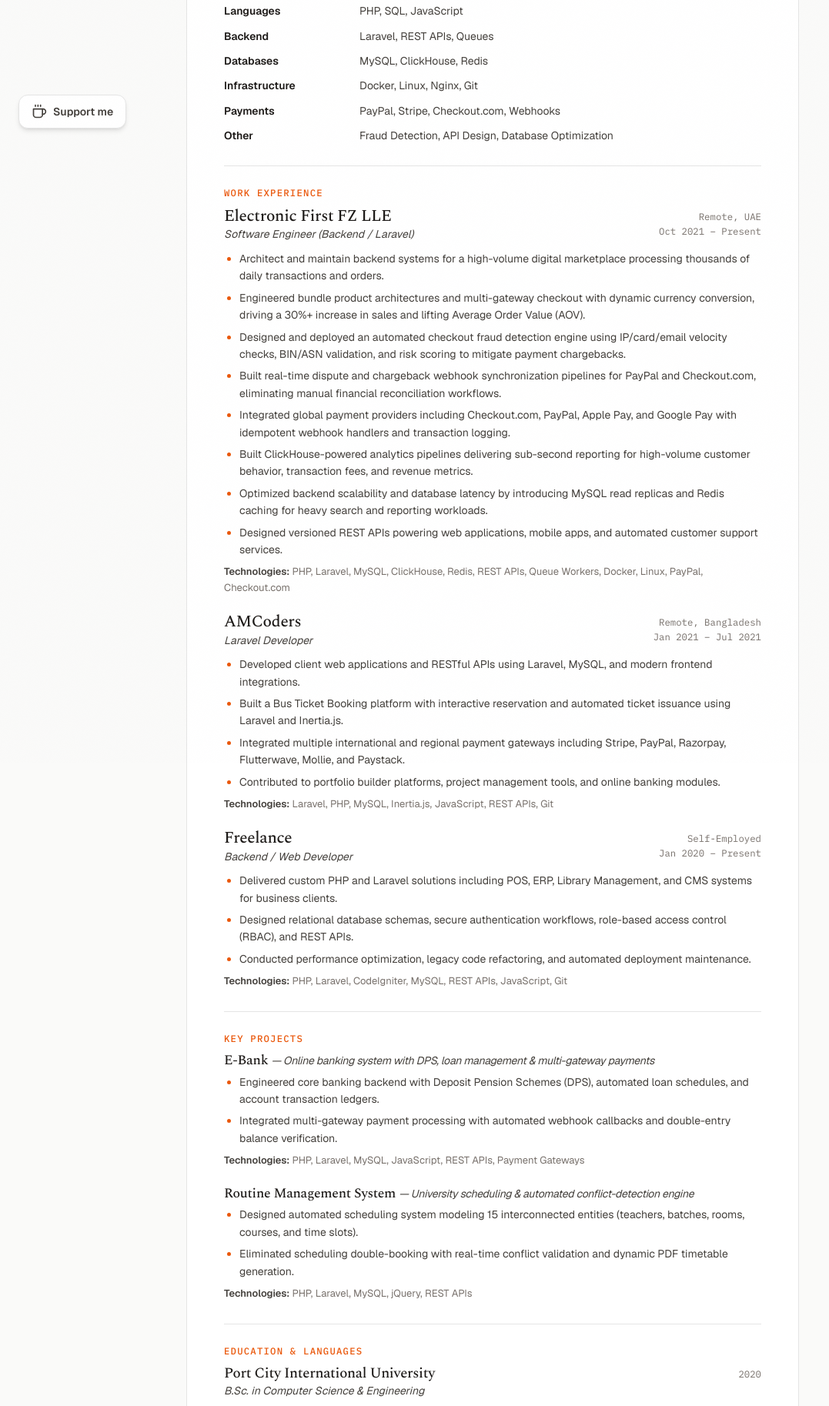
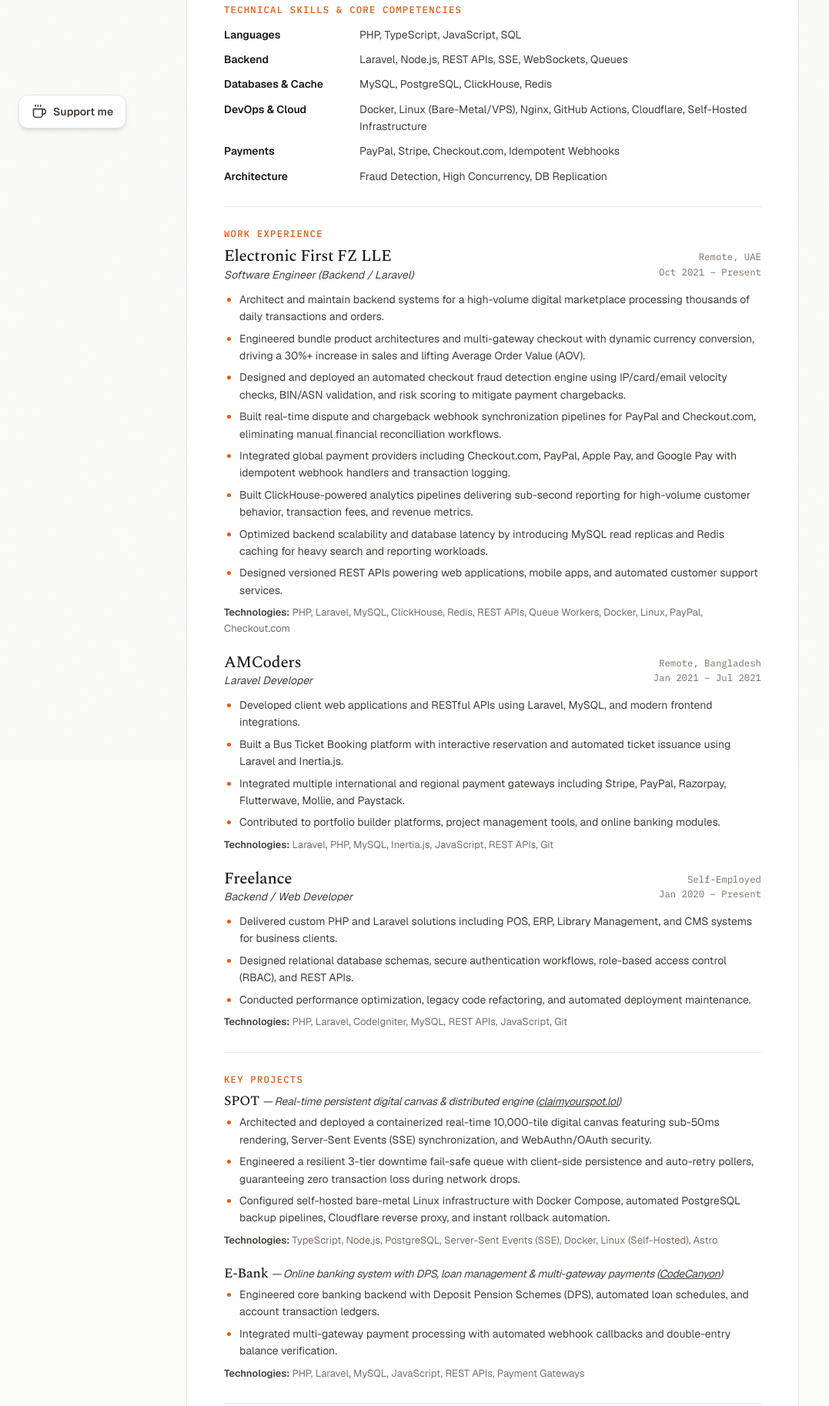
Before and after one commit to fazleyrabby/astro-portfolio, an Astro site in the folder apps/web/: page /resume in a window 1280 px wide. Shown: the part 609-2436 px from the top of the page at 77% size, without its empty margins (0-1077 px from the left). Built offline with nearby package versions, Linux system fonts and the light colour scheme; Astro itself is replaced by a stand-in of ours; some packages are replaced by stand-ins of ours; no server answers; the database is empty; what tailwindcss-animation-delay would draw is missing.

Commit message:
feat(resume): update resume with SPOT, self-hosted infrastructure, and ATS optimizations

```diff
--- a/apps/web/src/pages/resume.astro
+++ b/apps/web/src/pages/resume.astro
@@ -34,6 +34,8 @@ import MainLayout from '@layouts/MainLayout.astro';
             <a href="https://github.com/fazleyrabby" target="_blank">github.com/fazleyrabby</a>
             <span class="cv-sep">|</span>
             <a href="https://fazleyrabbi.xyz" target="_blank">fazleyrabbi.xyz</a>
+            <span class="cv-sep">|</span>
+            <span>Chittagong, Bangladesh (Open to Remote)</span>
           </div>
         </div>
 
@@ -43,7 +45,7 @@ import MainLayout from '@layouts/MainLayout.astro';
           <section class="cv-section">
             <h3 class="cv-section-title">Professional Summary</h3>
             <p class="cv-summary">
-              Backend Engineer with 5+ years of professional experience building production e-commerce and digital marketplace systems using PHP, Laravel, MySQL, REST APIs, Redis, and third-party integrations. Experienced in payments, fraud detection, asynchronous processing, database optimization, and scalable backend architecture.
+              Backend Engineer with 5+ years of professional experience building high-performance e-commerce platforms, distributed systems, and real-time backend architectures using PHP, Laravel, Node.js, TypeScript, MySQL, and Redis. Proven expertise in multi-gateway payments, automated fraud prevention, asynchronous processing, database scaling, and production cloud & self-hosted Linux environments.
             </p>
           </section>
 
@@ -52,22 +54,22 @@ import MainLayout from '@layouts/MainLayout.astro';
             <h3 class="cv-section-title">Technical Skills & Core Competencies</h3>
             <div class="cv-skills-grid">
               <span class="cv-skill-cat">Languages</span>
-              <span class="cv-skill-val">PHP, SQL, JavaScript</span>
+              <span class="cv-skill-val">PHP, TypeScript, JavaScript, SQL</span>
 
               <span class="cv-skill-cat">Backend</span>
-              <span class="cv-skill-val">Laravel, REST APIs, Queues</span>
+              <span class="cv-skill-val">Laravel, Node.js, REST APIs, SSE, WebSockets, Queues</span>
 
-              <span class="cv-skill-cat">Databases</span>
-              <span class="cv-skill-val">MySQL, ClickHouse, Redis</span>
+              <span class="cv-skill-cat">Databases & Cache</span>
+              <span class="cv-skill-val">MySQL, PostgreSQL, ClickHouse, Redis</span>
 
-              <span class="cv-skill-cat">Infrastructure</span>
-              <span class="cv-skill-val">Docker, Linux, Nginx, Git</span>
+              <span class="cv-skill-cat">DevOps & Cloud</span>
+              <span class="cv-skill-val">Docker, Linux (Bare-Metal/VPS), Nginx, GitHub Actions, Cloudflare, Self-Hosted Infrastructure</span>
 
               <span class="cv-skill-cat">Payments</span>
-              <span class="cv-skill-val">PayPal, Stripe, Checkout.com, Webhooks</span>
+              <span class="cv-skill-val">PayPal, Stripe, Checkout.com, Idempotent Webhooks</span>
 
-              <span class="cv-skill-cat">Other</span>
-              <span class="cv-skill-val">Fraud Detection, API Design, Database Optimization</span>
+              <span class="cv-skill-cat">Architecture</span>
+              <span class="cv-skill-val">Fraud Detection, High Concurrency, DB Replication</span>
             </div>
           </section>
 
@@ -155,10 +157,27 @@ import MainLayout from '@layouts/MainLayout.astro';
           <section class="cv-section">
             <h3 class="cv-section-title">Key Projects</h3>
             <div class="cv-entries">
+              <!-- SPOT -->
               <div class="cv-entry">
                 <h4 class="cv-project-title">
-                  <span class="cv-project-name">E-Bank</span>
-                  <span class="cv-project-sub">— Online banking system with DPS, loan management & multi-gateway payments</span>
+                  <span class="cv-project-name">SPOT</span>
+                  <span class="cv-project-sub">— Real-time persistent digital canvas & distributed engine (<a href="https://claimyourspot.lol" target="_blank" style="color: inherit; text-decoration: underline;">claimyourspot.lol</a>)</span>
+                </h4>
+                <ul class="cv-list">
+                  <li>Architected and deployed a containerized real-time 10,000-tile digital canvas featuring sub-50ms rendering, Server-Sent Events (SSE) synchronization, and WebAuthn/OAuth security.</li>
+                  <li>Engineered a resilient 3-tier downtime fail-safe queue with client-side persistence and auto-retry pollers, guaranteeing zero transaction loss during network drops.</li>
+                  <li>Configured self-hosted bare-metal Linux infrastructure with Docker Compose, automated PostgreSQL backup pipelines, Cloudflare reverse proxy, and instant rollback automation.</li>
+                </ul>
+                <p class="cv-tech">
+                  <strong>Technologies:</strong> TypeScript, Node.js, PostgreSQL, Server-Sent Events (SSE), Docker, Linux (Self-Hosted), Astro
+                </p>
+              </div>
+
+              <!-- E-Bank -->
+              <div class="cv-entry">
+                <h4 class="cv-project-title">
+                  <span class="cv-project-name"><a href="https://codecanyon.net/item/ebank-complete-online-banking-system-with-dps-loan/30597974?s_rank=21" target="_blank" style="color: inherit; text-decoration: none;">E-Bank</a></span>
+                  <span class="cv-project-sub">— Online banking system with DPS, loan management & multi-gateway payments (<a href="https://codecanyon.net/item/ebank-complete-online-banking-system-with-dps-loan/30597974?s_rank=21" target="_blank" style="color: inherit; text-decoration: underline;">CodeCanyon</a>)</span>
                 </h4>
                 <ul class="cv-list">
                   <li>Engineered core banking backend with Deposit Pension Schemes (DPS), automated loan schedules, and account transaction ledgers.</li>
@@ -166,20 +185,6 @@ import MainLayout from '@layouts/MainLayout.astro';
                 </ul>
                 <p class="cv-tech">
                   <strong>Technologies:</strong> PHP, Laravel, MySQL, JavaScript, REST APIs, Payment Gateways
-                </p>
-              </div>
-
-              <div class="cv-entry">
-                <h4 class="cv-project-title">
-                  <span class="cv-project-name">Routine Management System</span>
-                  <span class="cv-project-sub">— University scheduling & automated conflict-detection engine</span>
-                </h4>
-                <ul class="cv-list">
-                  <li>Designed automated scheduling system modeling 15 interconnected entities (teachers, batches, rooms, courses, and time slots).</li>
-                  <li>Eliminated scheduling double-booking with real-time conflict validation and dynamic PDF timetable generation.</li>
-                </ul>
-                <p class="cv-tech">
-                  <strong>Technologies:</strong> PHP, Laravel, MySQL, jQuery, REST APIs
                 </p>
               </div>
             </div>
@@ -639,7 +644,7 @@ import MainLayout from '@layouts/MainLayout.astro';
       font-size: 8.5pt !important;
     }
     .cv-skills-grid {
-      grid-template-columns: 135px 1fr !important;
+      grid-template-columns: 145px 1fr !important;
       gap: 1.8pt 7pt !important;
       font-size: 8.4pt !important;
       line-height: 1.30 !important;
```
